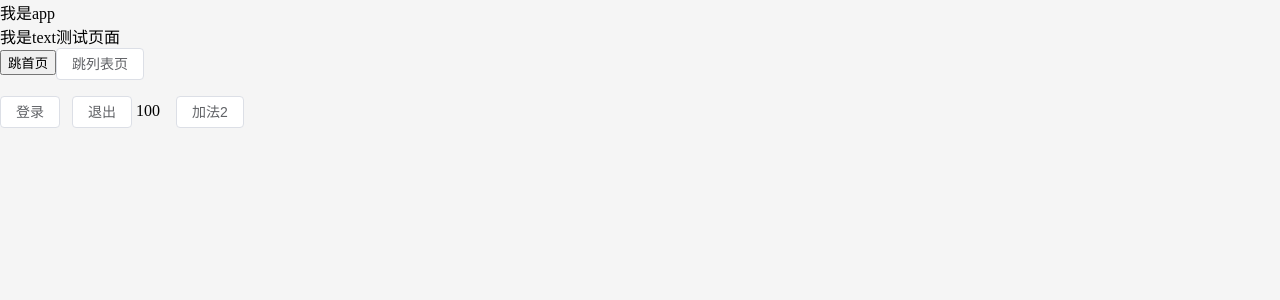
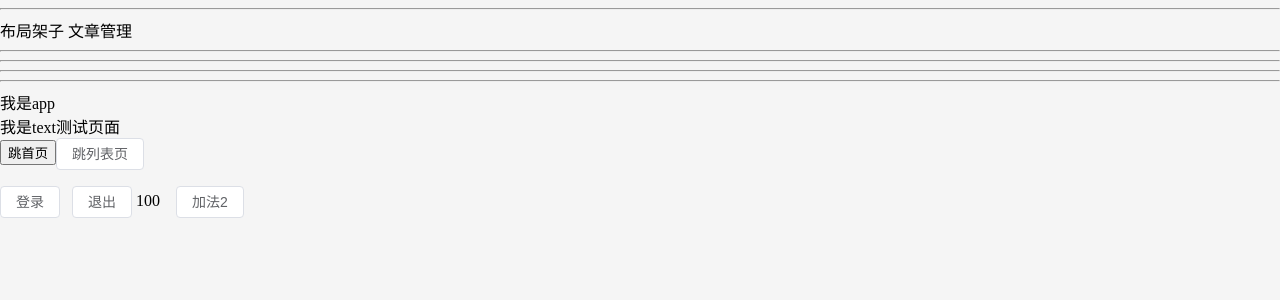
Before and after one commit to yechen123321/big-event-admin, a Vue app: page /article/manage in a window 1280 px wide. Shown: the top 300 px of the page. Built offline with nearby package versions, Linux system fonts and the light colour scheme.

Commit message:
更新路由index

```diff
--- a/src/App.vue
+++ b/src/App.vue
@@ -1,4 +1,10 @@
 <template>
+  <hr />
+  <router-view></router-view>
+  <hr />
+  <hr />
+  <hr />
+  <hr />
   <div>
     我是app
     <text-demo></text-demo>
--- a/src/router/index.js
+++ b/src/router/index.js
@@ -1,14 +1,58 @@
 import { createRouter, createWebHistory } from 'vue-router'
+// import { useUserStore } from '@/stores'
 
 // createRouter 创建路由实例
 // 配置 history 模式
-// 1. history模式：createWebHistory      地址栏不带 #
-// 2. hash模式：   createWebHashHistory  地址栏带 #
+// 1. history模式：createWebHistory     地址栏不带 #
+// 2. hash模式：   createWebHashHistory 地址栏带 #
+// console.log(import.meta.env.DEV)
 
-// vite 中的环境变量 import.meta.env.BASE_URL
+// vite 中的环境变量 import.meta.env.BASE_URL  就是 vite.config.js 中的 base 配置项
 const router = createRouter({
   history: createWebHistory(import.meta.env.BASE_URL),
-  routes: []
+  routes: [
+    { path: '/login', component: () => import('@/views/login/LoginPage.vue') }, // 登录页
+    {
+      path: '/',
+      component: () => import('@/views/layout/LayoutContainer.vue'),
+      redirect: '/article/manage',
+      children: [
+        {
+          path: '/article/manage',
+          component: () => import('@/views/article/ArticleManage.vue')
+        },
+        {
+          path: '/article/channel',
+          component: () => import('@/views/article/ArticleChannel.vue')
+        },
+        {
+          path: '/user/profile',
+          component: () => import('@/views/user/UserProfile.vue')
+        },
+        {
+          path: '/user/avatar',
+          component: () => import('@/views/user/UserAvatar.vue')
+        },
+        {
+          path: '/user/password',
+          component: () => import('@/views/user/UserPassword.vue')
+        }
+      ]
+    }
+  ]
 })
 
+// 登录访问拦截 => 默认是直接放行的
+// 根据返回值决定，是放行还是拦截
+// 返回值：
+// 1. undefined / true  直接放行
+// 2. false 拦回from的地址页面
+// 3. 具体路径 或 路径对象  拦截到对应的地址
+//    '/login'   { name: 'login' }
+// router.beforeEach((to) => {
+//   // 如果没有token, 且访问的是非登录页，拦截到登录，其他情况正常放行
+//   const useStore = useUserStore()
+//   if (!useStore.token && to.path !== '/login') return '/login'
+// })
+
 export default router
--- /dev/null
+++ b/src/views/article/ArticleChannel.vue
@@ -0,0 +1 @@
+<template>频道管理</template>
--- /dev/null
+++ b/src/views/article/ArticleManage.vue
@@ -0,0 +1 @@
+<template>文章管理</template>
--- /dev/null
+++ b/src/views/layout/LayoutContainer.vue
@@ -0,0 +1,6 @@
+<template>
+  <div>
+    布局架子
+    <router-view></router-view>
+  </div>
+</template>
--- /dev/null
+++ b/src/views/login/LoginPage.vue
@@ -0,0 +1 @@
+<template>登录页</template>
--- /dev/null
+++ b/src/views/user/UserAvatar.vue
@@ -0,0 +1 @@
+<template>更换头像</template>
--- /dev/null
+++ b/src/views/user/UserPassword.vue
@@ -0,0 +1 @@
+<template>重置密码</template>
--- /dev/null
+++ b/src/views/user/UserProfile.vue
@@ -0,0 +1 @@
+<template>个人详情</template>
```
